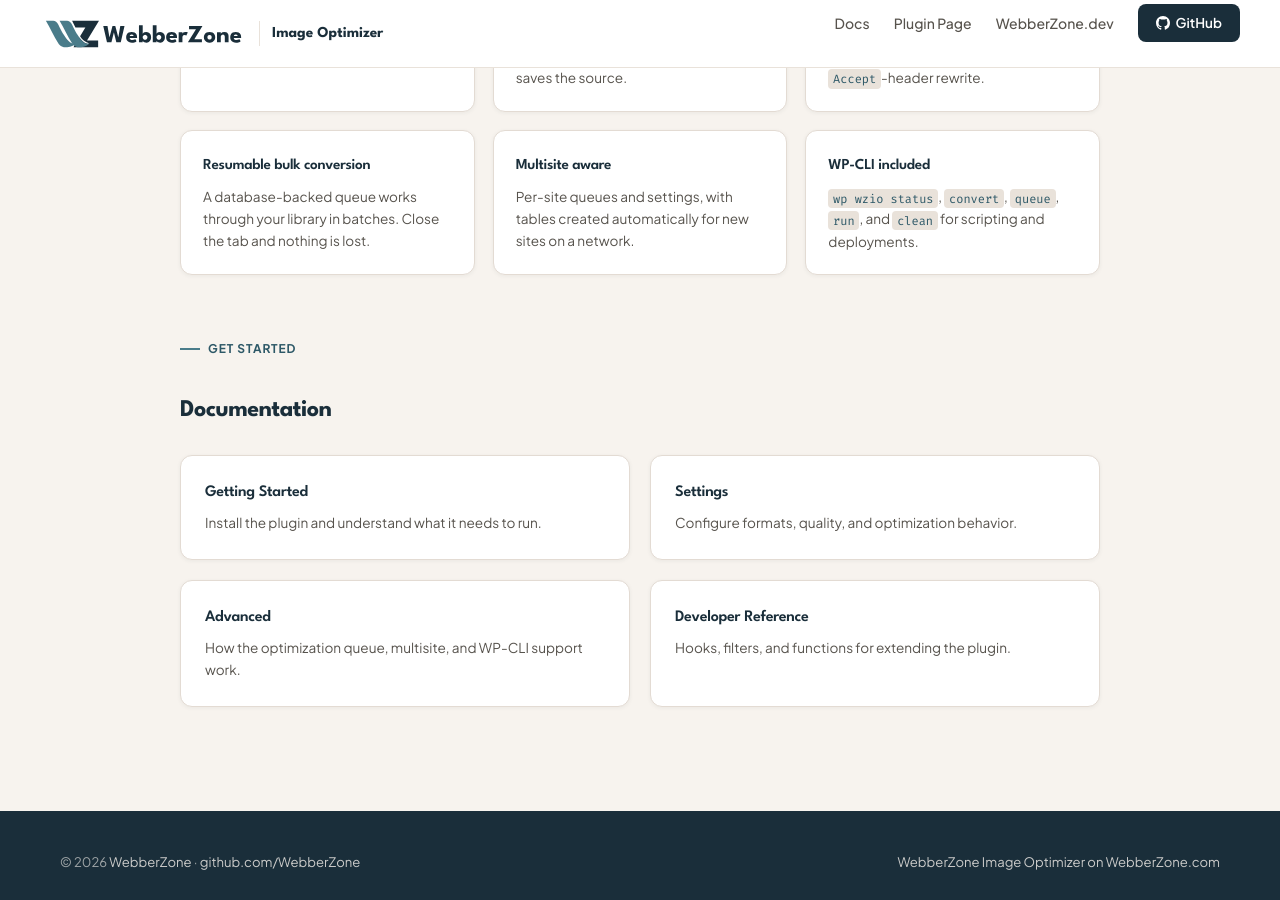
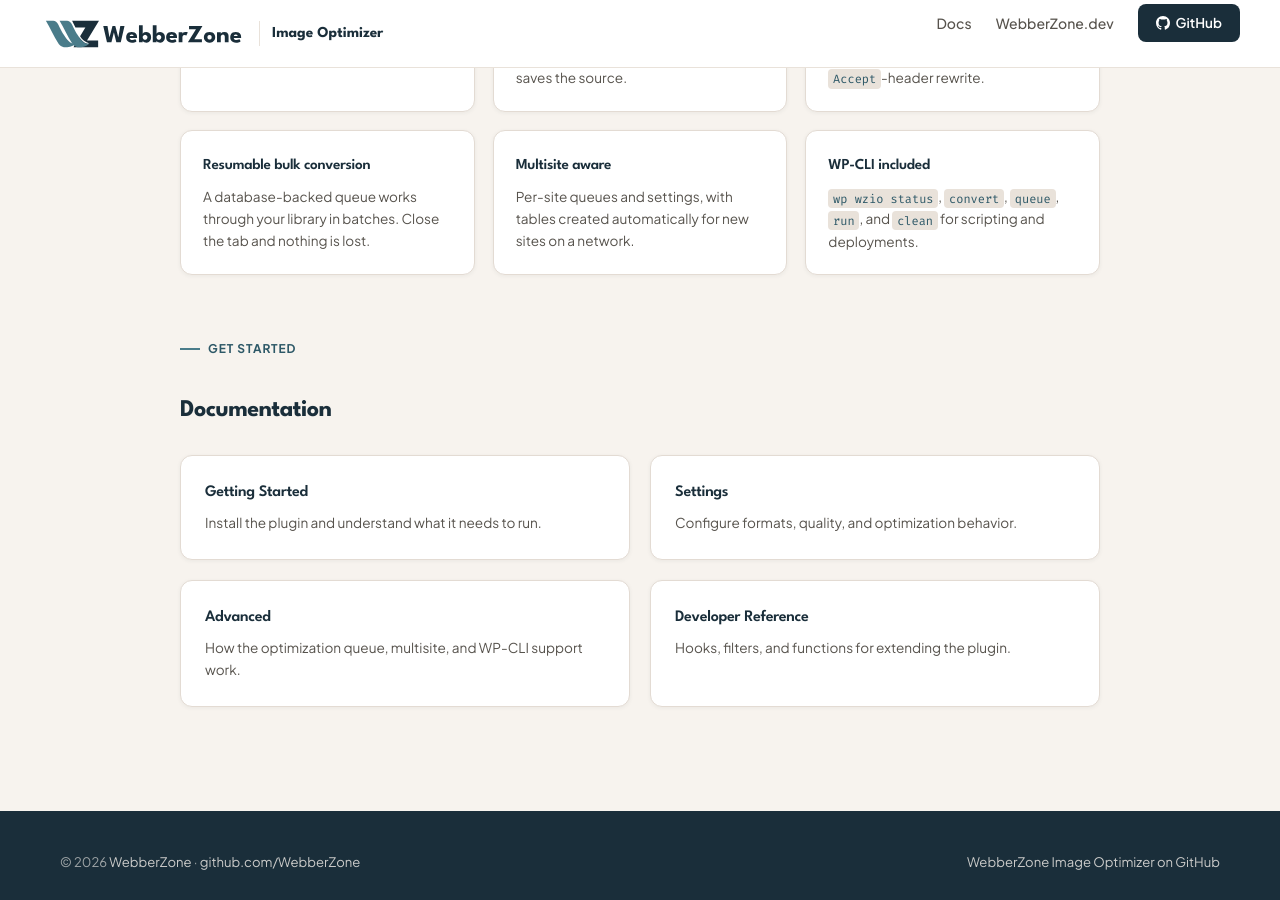
Before and after one commit to WebberZone/webberzone-image-optimizer, a Jekyll site: the page built from index.md, in a window 1280 px wide and 900 px high, scrolled down 831 px. Built offline with Jekyll 4.4.1, drawn with Linux system fonts in a browser that asks for light colours.

Commit message:
Remove self-referential Plugin Page link now that this site is it
The nav and footer linked out to site.product_url, which now points
back at this same site since the product page moved here. Drop the
redundant nav link and point the footer credit at the GitHub repo
instead.

```diff
--- a/_config.yml
+++ b/_config.yml
@@ -5,7 +5,6 @@ baseurl: /webberzone-image-optimizer
 
 plugin_name: WebberZone Image Optimizer
 plugin_slug: webberzone-image-optimizer
-product_url: https://webberzone.github.io/webberzone-image-optimizer/
 
 permalink: pretty
 markdown: kramdown
--- a/_includes/footer.html
+++ b/_includes/footer.html
@@ -1,6 +1,6 @@
 <footer>
   <div class="footer-inner">
     <p>&copy; {{ 'now' | date: "%Y" }} <a href="https://webberzone.com" target="_blank">WebberZone</a> &middot; <a href="https://github.com/WebberZone" target="_blank">github.com/WebberZone</a></p>
-    <p><a href="{{ site.product_url }}" target="_blank">{{ site.plugin_name }} on WebberZone.com</a></p>
+    <p><a href="https://github.com/WebberZone/webberzone-image-optimizer" target="_blank">{{ site.plugin_name }} on GitHub</a></p>
   </div>
 </footer>
--- a/_includes/nav.html
+++ b/_includes/nav.html
@@ -5,7 +5,6 @@
   </a>
   <ul class="nav-links" role="list">
     <li><a href="{{ '/docs/' | relative_url }}">Docs</a></li>
-    <li><a href="{{ site.product_url }}" target="_blank">Plugin Page</a></li>
     <li><a href="https://webberzone.github.io" target="_blank">WebberZone.dev</a></li>
     <li>
       <a href="https://github.com/WebberZone/webberzone-image-optimizer" target="_blank" class="btn-gh">
```
